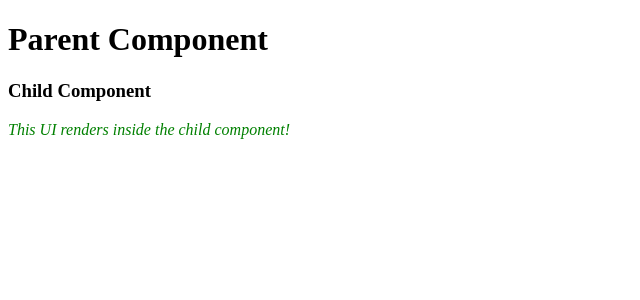
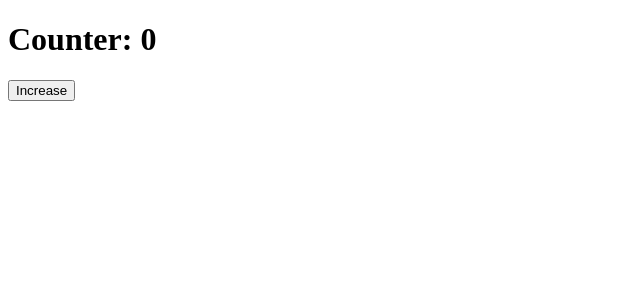
Before and after one commit to sathishgnanaprakasam/fsdwetb7, a React (Vite) app: page / in a window 1280 px wide. Shown: the top 300 px of the page, without its empty margins (0-640 px from the left). Built offline with nearby package versions, Linux system fonts and the light colour scheme.

Commit message:
useState hook

```diff
--- a/src/App.jsx
+++ b/src/App.jsx
@@ -1,12 +1,20 @@
-import ChildComponent from "./components/ChildComponent";
+import { useState } from "react";
 
 const App = () => {
+
+    let [count, setCount] = useState(0);
+
+    const handleIncrease = () => {
+        setCount(count + 1);
+    }
+
+    // runs on every component render
+    console.log(count);
+
     return (
         <div>
-            <h1>Parent Component</h1>
-            <ChildComponent>
-                <p>This UI renders inside the child component!</p>
-            </ChildComponent>
+            <h1>Counter: {count}</h1>
+            <button onClick={handleIncrease}>Increase</button>
         </div>
     )
 }
--- a/src/components/ChildComponent.jsx
+++ /dev/null
@@ -1,18 +0,0 @@
-const ChildComponent = ({ children }) => {
-
-    const childrenStyle = {
-        color: "green",
-        fontStyle: "italic"
-    }
-
-    return (
-        <div>
-            <h3>Child Component</h3>
-            <div style={childrenStyle}>
-                {children}
-            </div>
-        </div>
-    )
-}
-
-export default ChildComponent;
```
Also changed, not shown: 1 other file (tests, documents, lock files or other folders).
